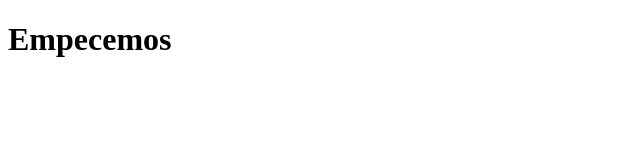
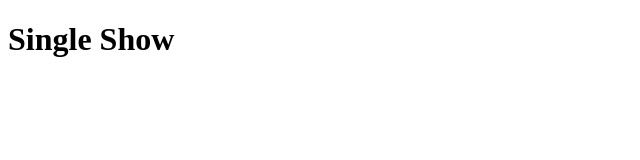
Before and after one commit to Christian-n39/tv-recommendations, a React (Create React App) app: page /shows/1 in a window 1280 px wide. Shown: the top 160 px of the page, without its empty margins (0-640 px from the left). Built offline with nearby package versions, Linux system fonts and the light colour scheme.

Commit message:
Fetch shows and filter by genre

```diff
--- a/package.json
+++ b/package.json
@@ -8,6 +8,7 @@
     "@testing-library/user-event": "^12.6.0",
     "react": "^17.0.1",
     "react-dom": "^17.0.1",
+    "react-router-dom": "^5.2.0",
     "react-scripts": "4.0.1",
     "web-vitals": "^0.2.4"
   },
--- a/src/App.jsx
+++ b/src/App.jsx
@@ -1,8 +1,17 @@
 import React from 'react'
+import { BrowserRouter, Switch, Route } from 'react-router-dom'
+import Home from './pages/Home'
+import SingleShow from './pages/SingleShow'
+
 
 function App() {
   return (
-    <h1>Empecemos</h1>
+    <BrowserRouter>
+      <Switch>
+        <Route exact path='/' component={Home} />
+        <Route exact path='/shows/:id' component={SingleShow} />
+      </Switch>
+    </BrowserRouter>
   )
 }
 
--- /dev/null
+++ b/src/components/SearchInput.jsx
@@ -0,0 +1,12 @@
+import React from 'react'
+
+function SearchInput() {
+  return (
+    <>
+      <input type="text" placeholder="Search by genre" />
+      <button type="button">Search</button>
+    </>
+  )
+}
+
+export default SearchInput
--- /dev/null
+++ b/src/pages/Home.jsx
@@ -0,0 +1,21 @@
+import React, { useEffect, useState } from 'react'
+
+import SearchInput from '../components/SearchInput'
+
+function Home() {
+  useEffect(() => {
+    fetch('http://api.tvmaze.com/shows')
+      .then(res => res.json())
+      .then(data => {
+        const filteredShowsByGenre = data.filter(show => show.genres.includes('Action'))
+        console.log(filteredShowsByGenre)
+      })
+  }, [])
+  return (
+    <>
+      <SearchInput />
+    </>
+  )
+}
+
+export default Home
--- /dev/null
+++ b/src/pages/SingleShow.jsx
@@ -0,0 +1,9 @@
+import React from 'react'
+
+function SingleShow() {
+  return (
+    <h1>Single Show</h1>
+  )
+}
+
+export default SingleShow
```
Also changed, not shown: 2 other files (tests, documents, lock files or other folders).
